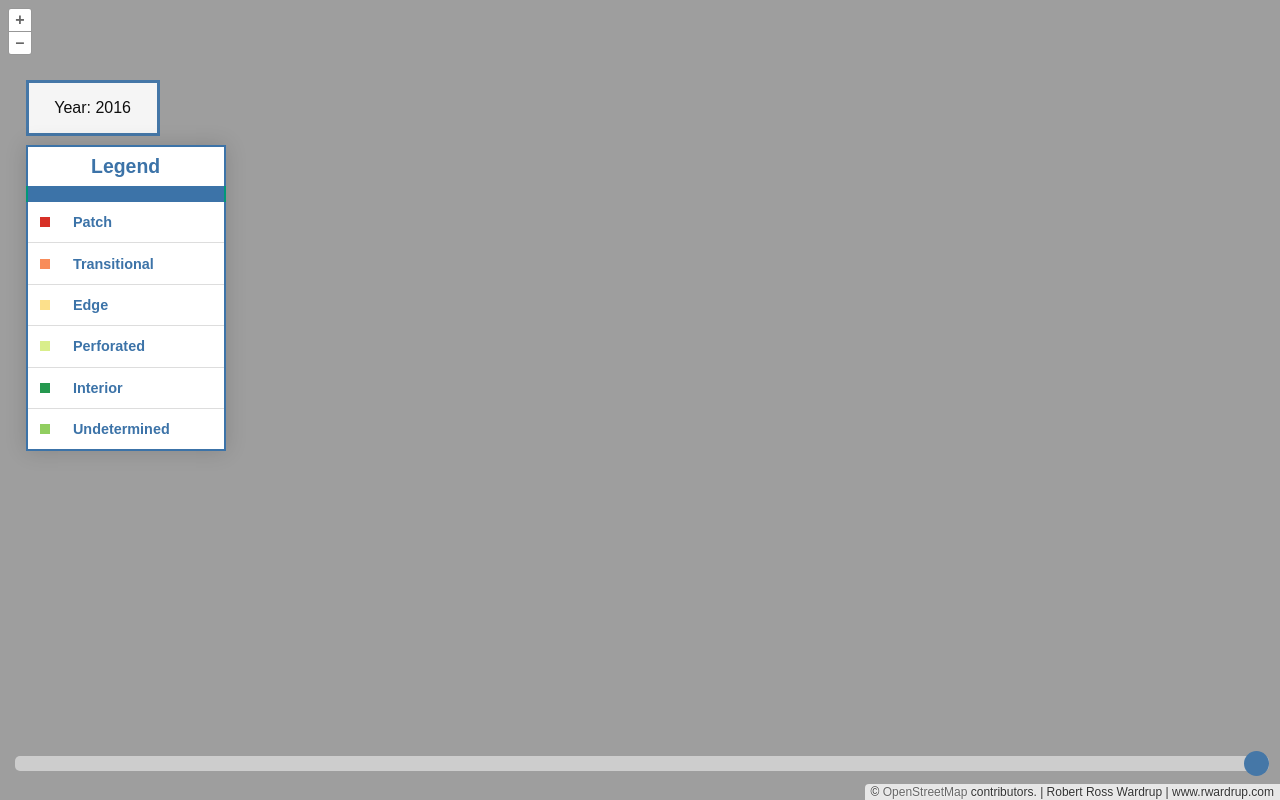
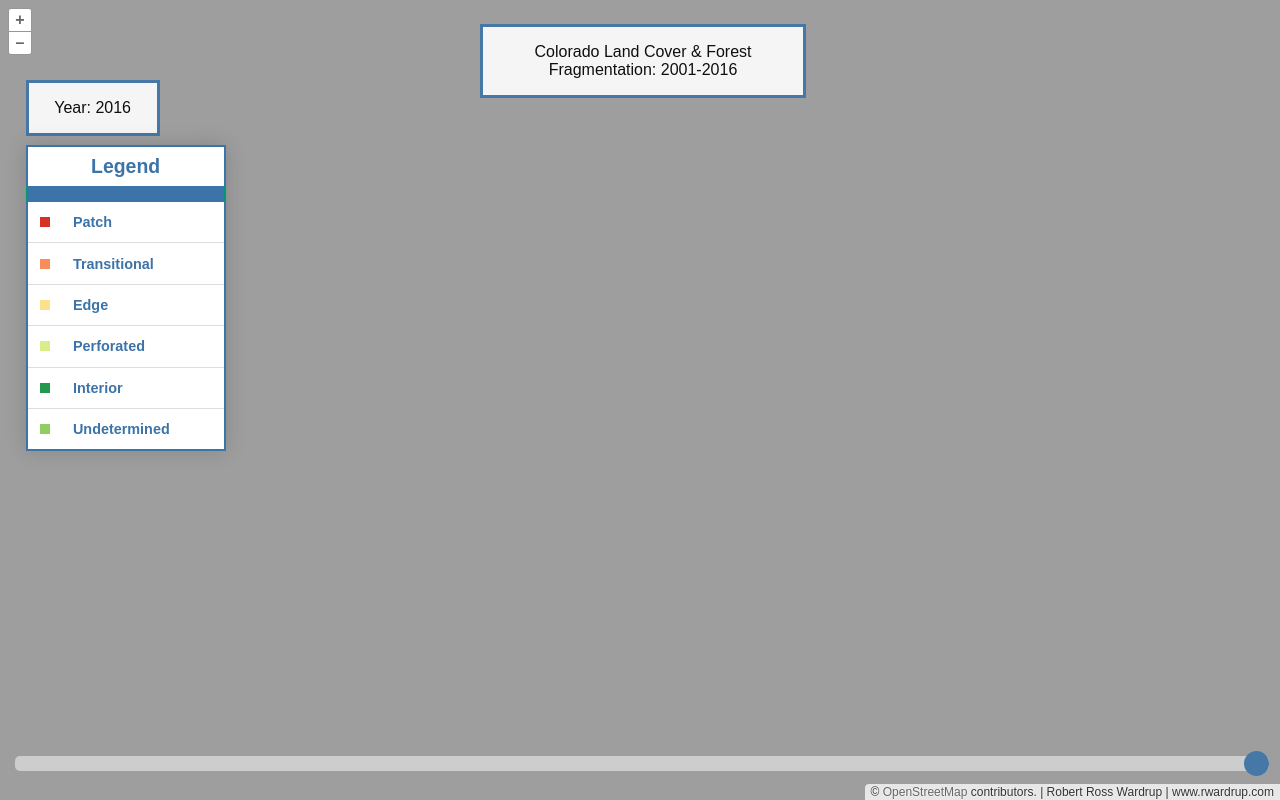
Before and after one commit to minorsecond/co_forestfrag_map, a website built with Parcel: page index.html in a window 1280 px wide. Built offline with nearby package versions, Linux system fonts and the light colour scheme; what ol-layerswitcher would draw is missing.

Commit message:
Add title

```diff
--- a/index.html
+++ b/index.html
@@ -18,6 +18,9 @@
 <body>
 <div id="map"></div>
 <script src="./main.js"></script>
+<div id="title_text" class="title_text">
+    <p>Colorado Land Cover & Forest Fragmentation: 2001-2016</p>
+</div>
 <div style="position:absolute; bottom:25px; width:98%; margin-left: 1%" class="slidercontainer">
     <input type="range" min="0" max="6" class="slider" id="yearRange">
 </div>
--- a/style.css
+++ b/style.css
@@ -38,6 +38,17 @@ body {
     border-radius: 50%;
     background: #3c73a8;
     cursor: pointer;
+}
+
+.title_text {
+    position: absolute;
+    top: 3%;
+    margin-left: 37.5%;
+    width: 25%;
+    border: 3px solid #3c73a8;
+    background-color: #FFFFFF;
+    opacity: .90;
+    text-align: center;
 }
 
 .year_text {
```
